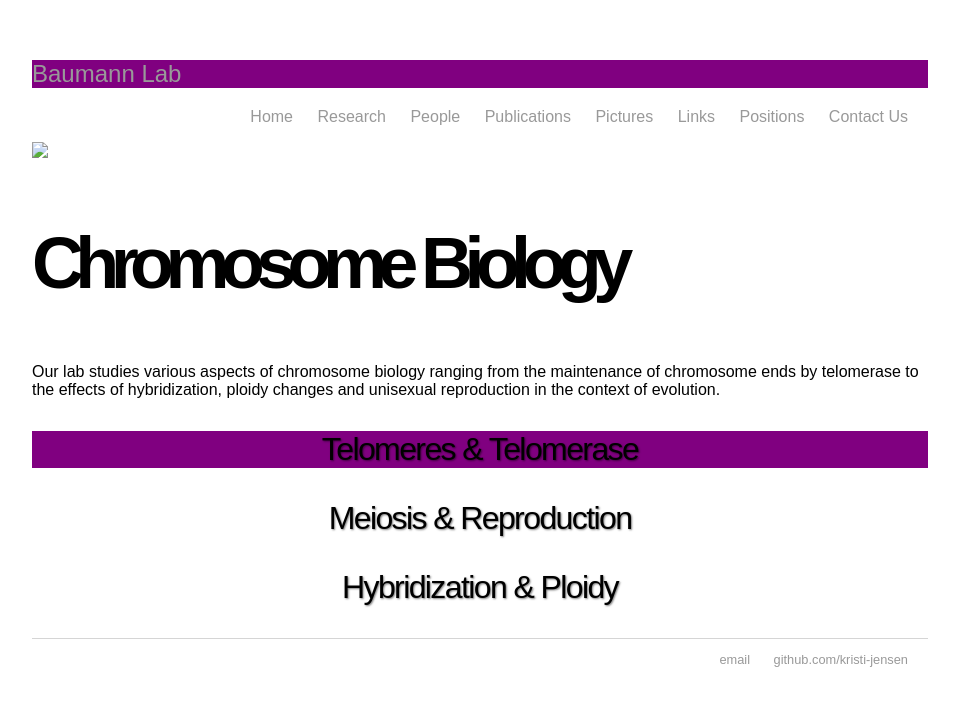
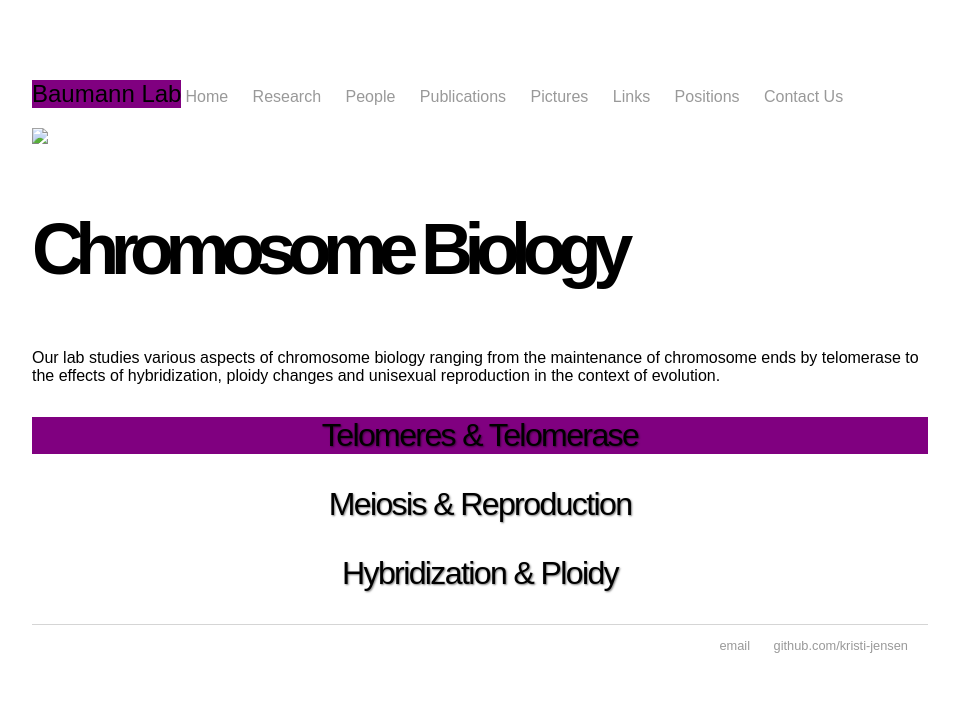
Before and after one commit to kristi-jensen/kristi-jensen.github.io, a Jekyll site: the page built from index.html, in a window 1280 px wide. Shown: the top 706 px of the page, without its empty margins (160-1119 px from the left). Built offline with Jekyll 4.4.1, drawn with Linux system fonts in a browser that asks for light colours.

Commit message:
Update default.html

```diff
--- a/_layouts/default.html
+++ b/_layouts/default.html
@@ -7,8 +7,11 @@
 	</head>
 	<body>
 		<nav id="mainNav">
+    		<div style="width: auto; display: inline-block; text-align: left;">
+    			<h1>Baumann Lab</h1>
+    		</div>
+    		<div style="width: auto; display: inline-block; text-align: right;">
     			<ul>
-        		<li><a href="/"><h1>Baumann Lab</h1></a></li>
 	        		<li><a href="/">Home</a></li>
 		        	<li><a href="/research">Research</a></li>
 	        		<li><a href="/people">People</a></li>
@@ -18,6 +21,7 @@
 					<li><a href="/positions">Positions</a></li>
 					<li><a href="/contacts">Contact Us</a></li>
     			</ul>
+    		</div>
 		</nav>
 		<div class="container">
 
```
Lines whose indentation alone changed are shown as unchanged.
